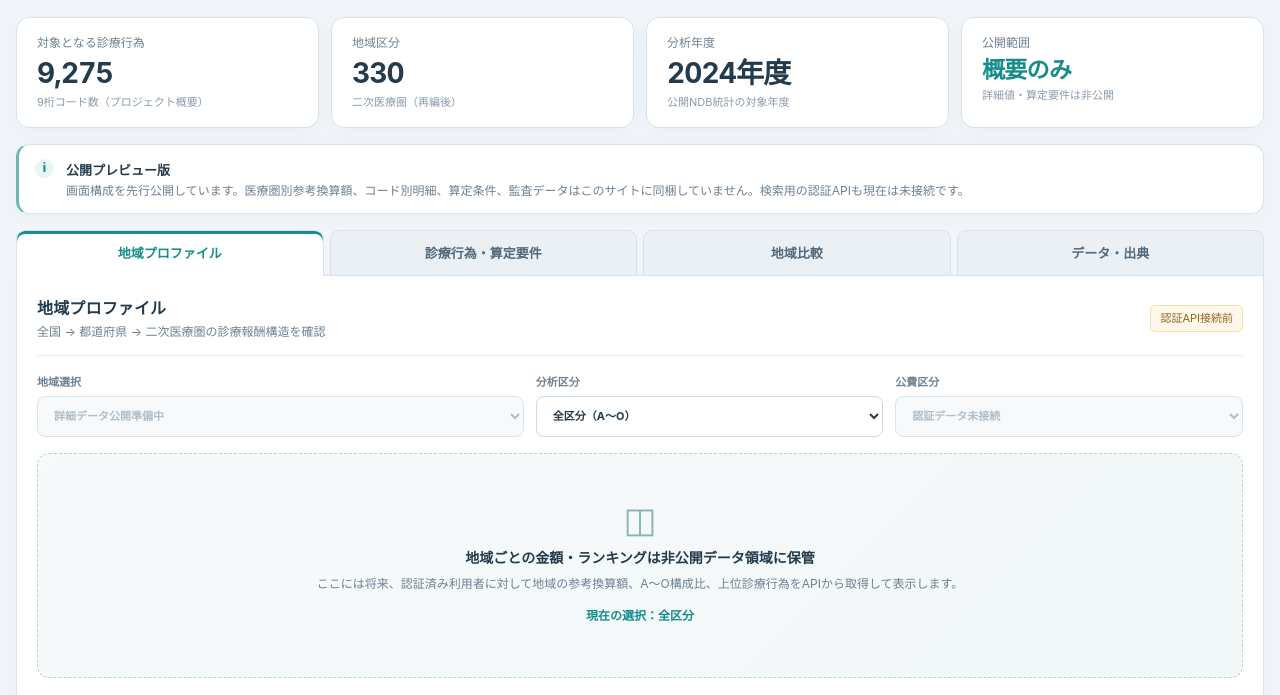
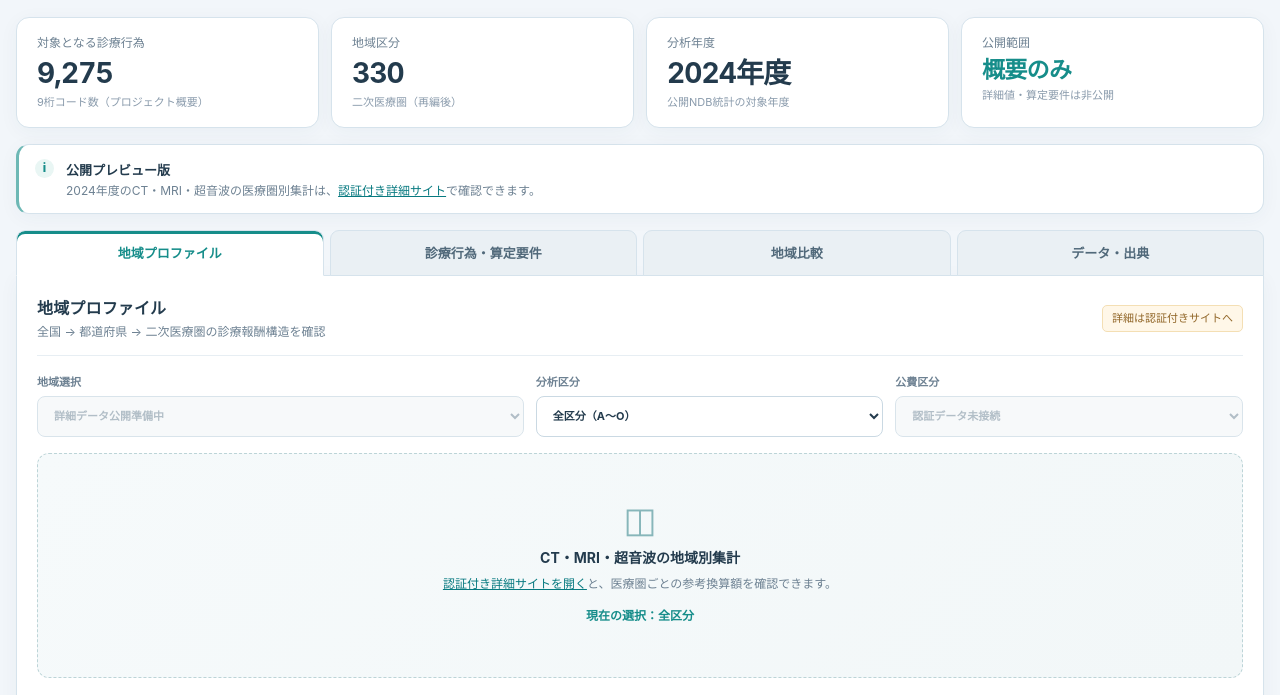
Before and after one commit to ri0115/-ATLAS, a plain HTML site: page docs/index.html in a window 1280 px wide. Shown: the part 100-795 px from the top of the page. Drawn offline with Linux system fonts and the light colour scheme.

Commit message:
Link the protected regional imaging analysis

```diff
--- a/docs/index.html
+++ b/docs/index.html
@@ -30,7 +30,7 @@
     </section>
 
     <div class="notice" role="status"><span class="notice-mark" aria-hidden="true">i</span>
-      <div><b>公開プレビュー版</b><p>画面構成を先行公開しています。医療圏別参考換算額、コード別明細、算定条件、監査データはこのサイトに同梱していません。検索用の認証APIも現在は未接続です。</p></div>
+      <div><b>公開プレビュー版</b><p>2024年度のCT・MRI・超音波の医療圏別集計は、<a href="https://reimbursement-atlas-private.vercel.app/">認証付き詳細サイト</a>で確認できます。</p></div>
     </div>
 
     <nav class="tabs" aria-label="メイン画面">
@@ -41,7 +41,7 @@
     </nav>
 
     <section id="panel-region" class="panel" aria-labelledby="title-region">
-      <div class="panel-head"><div><h2 id="title-region">地域プロファイル</h2><p>全国 → 都道府県 → 二次医療圏の診療報酬構造を確認</p></div><span class="mode">認証API接続前</span></div>
+      <div class="panel-head"><div><h2 id="title-region">地域プロファイル</h2><p>全国 → 都道府県 → 二次医療圏の診療報酬構造を確認</p></div><span class="mode">詳細は認証付きサイトへ</span></div>
       <div class="filter-row">
         <label>地域選択 <select id="region-select" disabled><option>詳細データ公開準備中</option></select></label>
         <label>分析区分 <select id="category-select"><option value="ALL">全区分（A〜O）</option></select></label>
@@ -49,8 +49,8 @@
       </div>
       <div class="placeholder">
         <span class="placeholder-icon" aria-hidden="true">◫</span>
-        <h3>地域ごとの金額・ランキングは非公開データ領域に保管</h3>
-        <p>ここには将来、認証済み利用者に対して地域の参考換算額、A〜O構成比、上位診療行為をAPIから取得して表示します。</p>
+        <h3>CT・MRI・超音波の地域別集計</h3>
+        <p><a href="https://reimbursement-atlas-private.vercel.app/">認証付き詳細サイトを開く</a>と、医療圏ごとの参考換算額を確認できます。</p>
         <p id="category-hint" class="hint">現在の選択：全区分</p>
       </div>
       <h3 class="section-caption">診療報酬の区分</h3>
```
